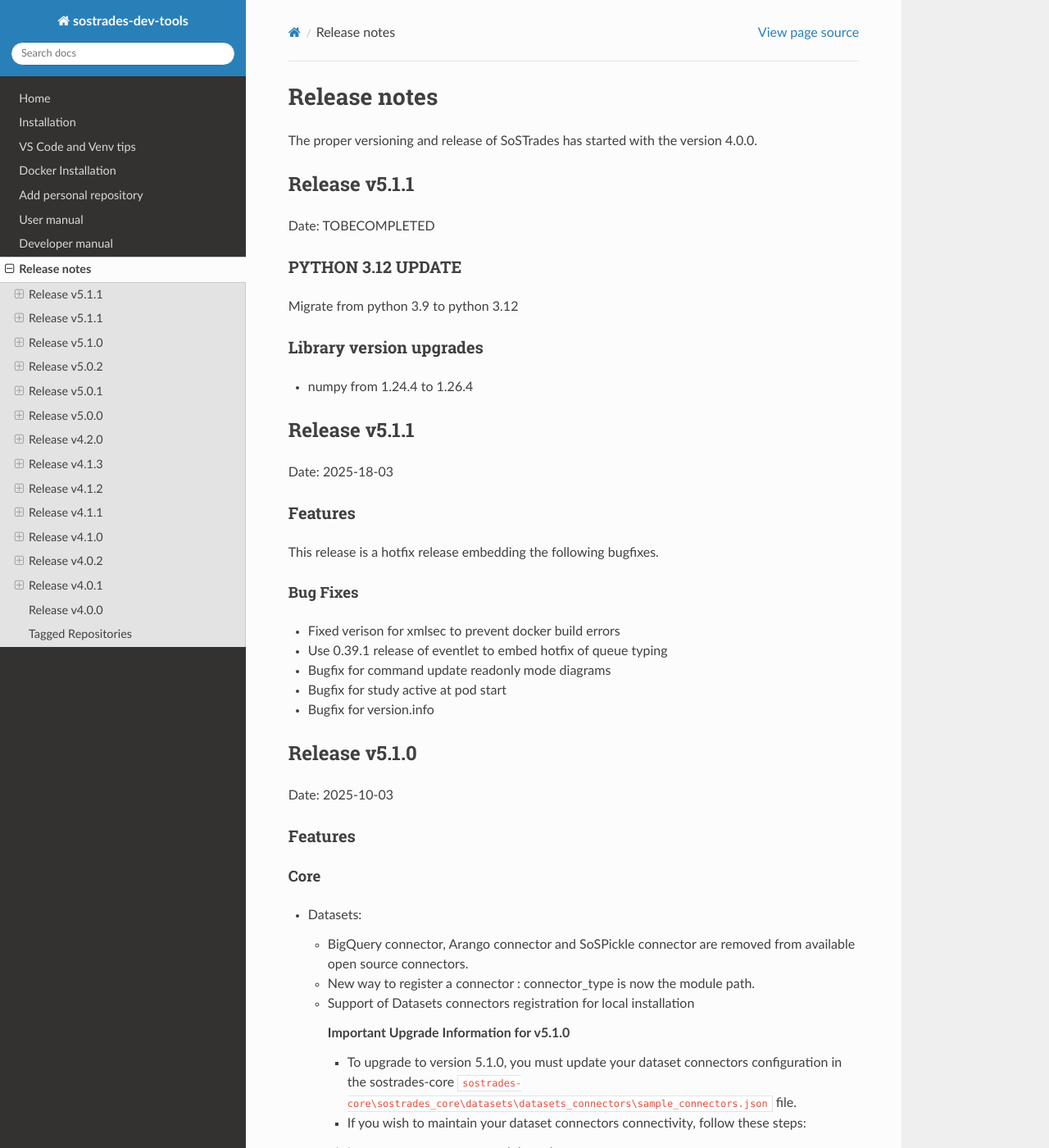
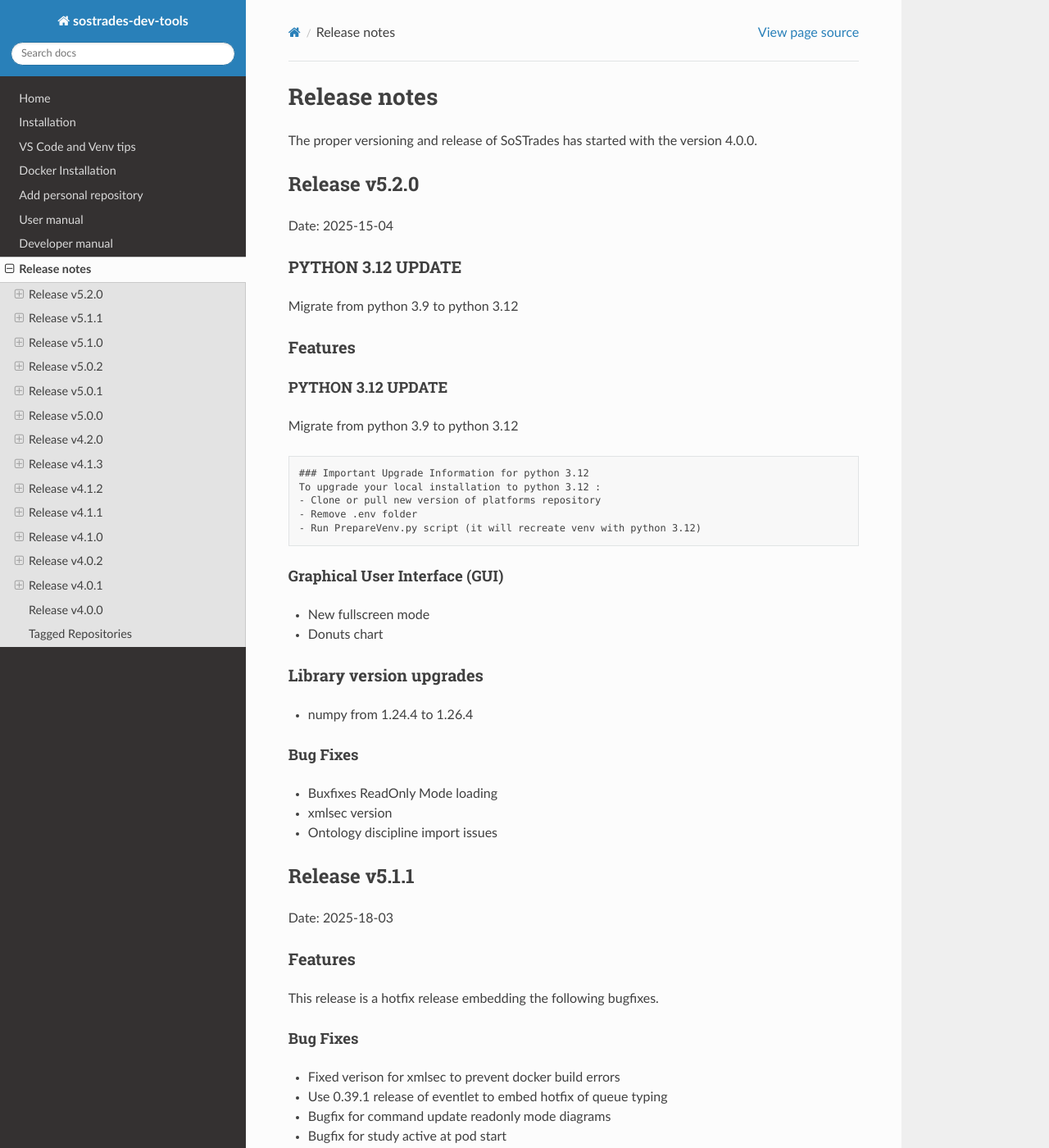
Before and after one commit to os-climate/sostrades-dev-tools, a Sphinx documentation site: the page built from docs/source/release-notes.md, in a window 1280 px wide and 1400 px high. Shown: the whole window at 82% size. Built offline with Sphinx 7.4.7 and the Read the Docs theme 3.1.0, drawn with Linux system fonts in a browser that asks for light colours.

Commit message:
update relase note.md for 5.2.0

```diff
--- a/docs/source/release-notes.md
+++ b/docs/source/release-notes.md
@@ -2,17 +2,36 @@
 
 The proper versioning and release of SoSTrades has started with the version 4.0.0.
 
-## Release v5.1.1
-Date: TOBECOMPLETED
+## Release v5.2.0
+Date: 2025-15-04
 
+#### PYTHON 3.12 UPDATE
+Migrate from python 3.9 to python 3.12
 
-### PYTHON 3.12 UPDATE
+### Features
+
+#### PYTHON 3.12 UPDATE
 Migrate from python 3.9 to python 3.12
+
+    ### Important Upgrade Information for python 3.12
+    To upgrade your local installation to python 3.12 :
+    - Clone or pull new version of platforms repository
+    - Remove .env folder
+    - Run PrepareVenv.py script (it will recreate venv with python 3.12)
+
+#### Graphical User Interface (GUI)
+
+* New fullscreen mode
+* Donuts chart
 
 ### Library version upgrades
 
 * numpy from 1.24.4 to 1.26.4
 
+#### Bug Fixes
+- Buxfixes ReadOnly Mode loading
+- xmlsec version
+- Ontology discipline import issues
 
 ## Release v5.1.1
 Date: 2025-18-03
```
